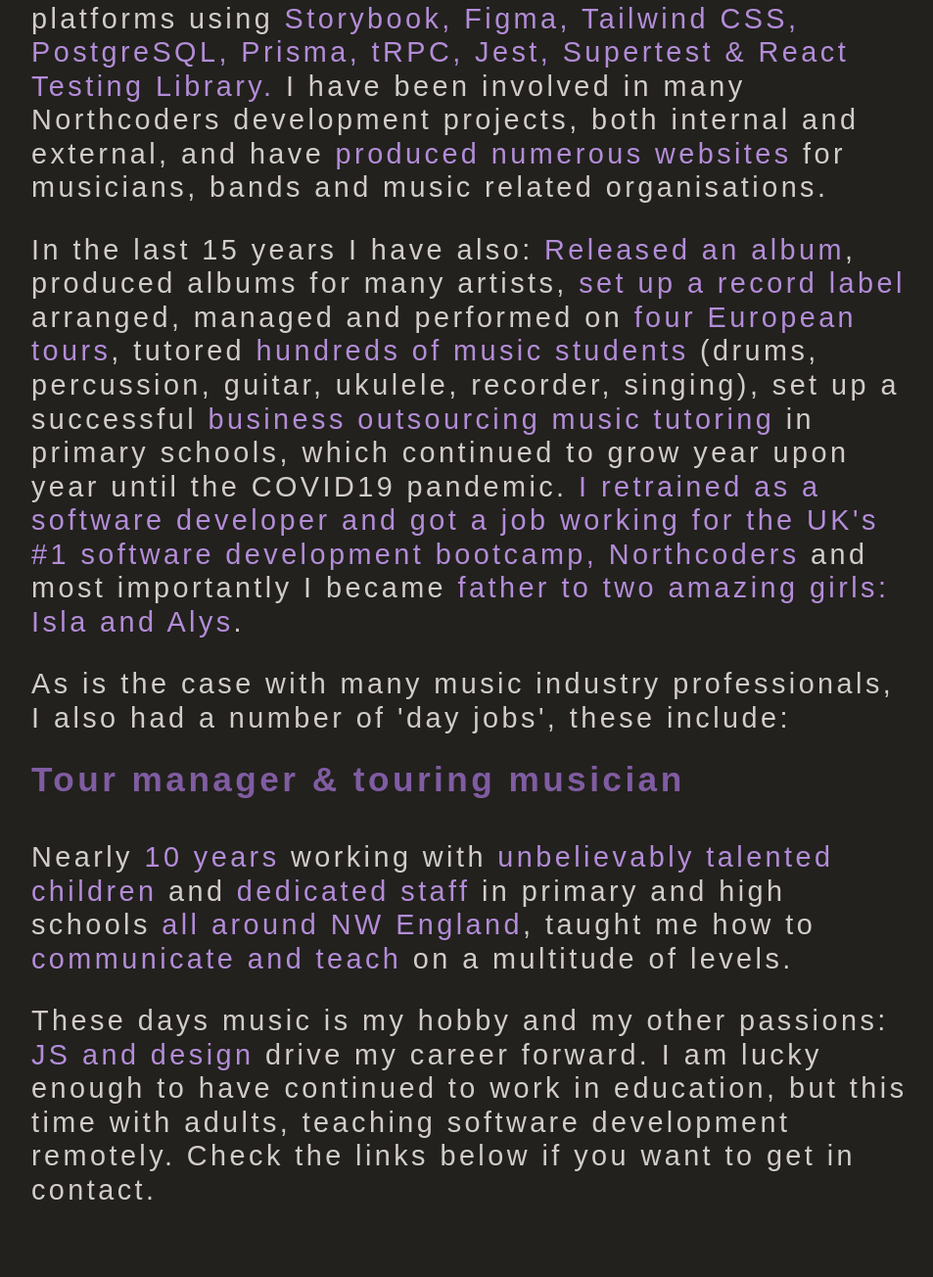
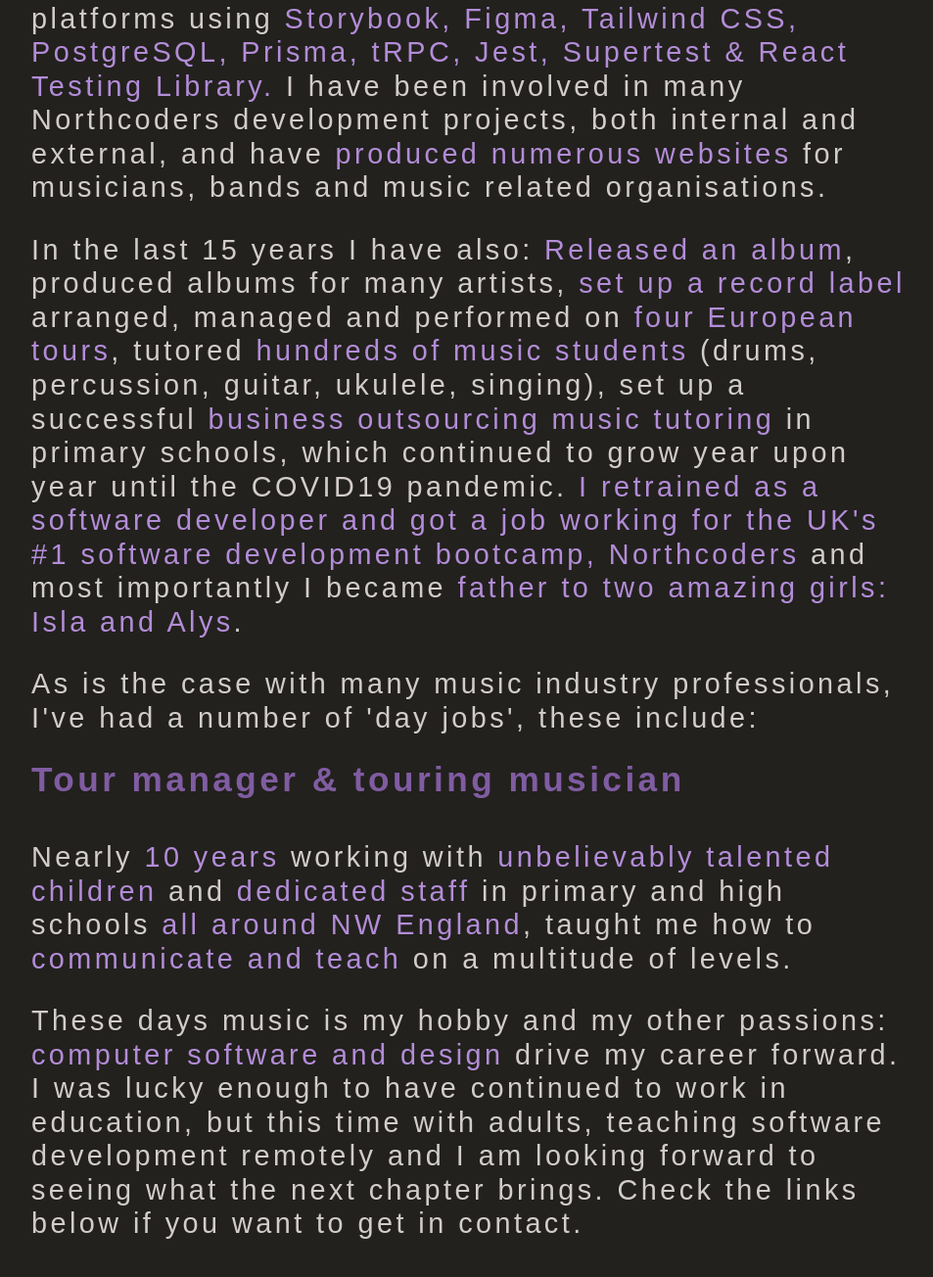
Before and after one commit to sirKevlar/Portfolio_Website_KM, a website: page index.html in a window 1280 px wide. Shown: the part 1000-2304 px from the top of the page at 98% size, without its empty margins (158-1111 px from the left). Drawn offline with Linux system fonts and the light colour scheme; a web font is replaced by a local one.

Commit message:
edit copy

```diff
--- a/index.html
+++ b/index.html
@@ -28,16 +28,16 @@
                 I'm Kev, that's me in the picture above. I live near Manchester and was a <span class="text-highlight">Software Engineer & Seminar Lead for Northcoders</span> specializing in <span class="text-highlight">React, JavaScript, Typescript, CSS & HTML</span>. I helped develop and maintain many of Northcoders' internal and external platforms using <span class="text-highlight">Storybook, Figma, Tailwind CSS, PostgreSQL, Prisma, tRPC, Jest, Supertest & React Testing Library.</span> I have been involved in many Northcoders development projects, both internal and external, and have <span class="text-highlight">produced numerous websites</span> for musicians, bands and music related organisations.
             </p>
             <p>
-                In the last 15 years I have also: <span class="text-highlight">Released an album</span>, produced albums for many artists, <span class="text-highlight">set up a record label</span> arranged, managed and performed on <span class="text-highlight">four European tours</span>, tutored <span class="text-highlight">hundreds of music students</span> (drums, percussion, guitar, ukulele, recorder, singing), set up a successful <span class="text-highlight">business outsourcing music tutoring</span> in primary schools, which continued to grow year upon year until the COVID19 pandemic. <span class="text-highlight">I retrained as a software developer and got a job working for the UK's #1 software development bootcamp, Northcoders</span> and most importantly I became <span class="text-highlight">father to two amazing girls: Isla and Alys</span>.
+                In the last 15 years I have also: <span class="text-highlight">Released an album</span>, produced albums for many artists, <span class="text-highlight">set up a record label</span> arranged, managed and performed on <span class="text-highlight">four European tours</span>, tutored <span class="text-highlight">hundreds of music students</span> (drums, percussion, guitar, ukulele, singing), set up a successful <span class="text-highlight">business outsourcing music tutoring</span> in primary schools, which continued to grow year upon year until the COVID19 pandemic. <span class="text-highlight">I retrained as a software developer and got a job working for the UK's #1 software development bootcamp, Northcoders</span> and most importantly I became <span class="text-highlight">father to two amazing girls: Isla and Alys</span>.
             </p>
             <p>
-                As is the case with many music industry professionals, I also had a number of 'day jobs', these include:
+                As is the case with many music industry professionals, I've had a number of 'day jobs', these include:
             </p>
             <h2 id="animated-footer">Wedding singer extraordinaire...</h2>
             <p>
                 Nearly <span class="text-highlight">10 years</span> working with <span class="text-highlight">unbelievably talented children</span> and <span class="text-highlight">dedicated staff</span> in primary and high schools <span class="text-highlight">all around NW England</span>, taught me how to <span class="text-highlight">communicate and teach</span> on a multitude of levels.</p>
             <p>
-                These days music is my hobby and my other passions: <span class="text-highlight">JS and design</span> drive my career forward. I am lucky enough to have continued to work in education, but this time with adults, teaching software development remotely. Check the links below if you want to get in contact.
+                These days music is my hobby and my other passions: <span class="text-highlight">computer software and design</span> drive my career forward. I was lucky enough to have continued to work in education, but this time with adults, teaching software development remotely and I am looking forward to seeing what the next chapter brings. Check the links below if you want to get in contact.
             </p>
         </section>
 
```
